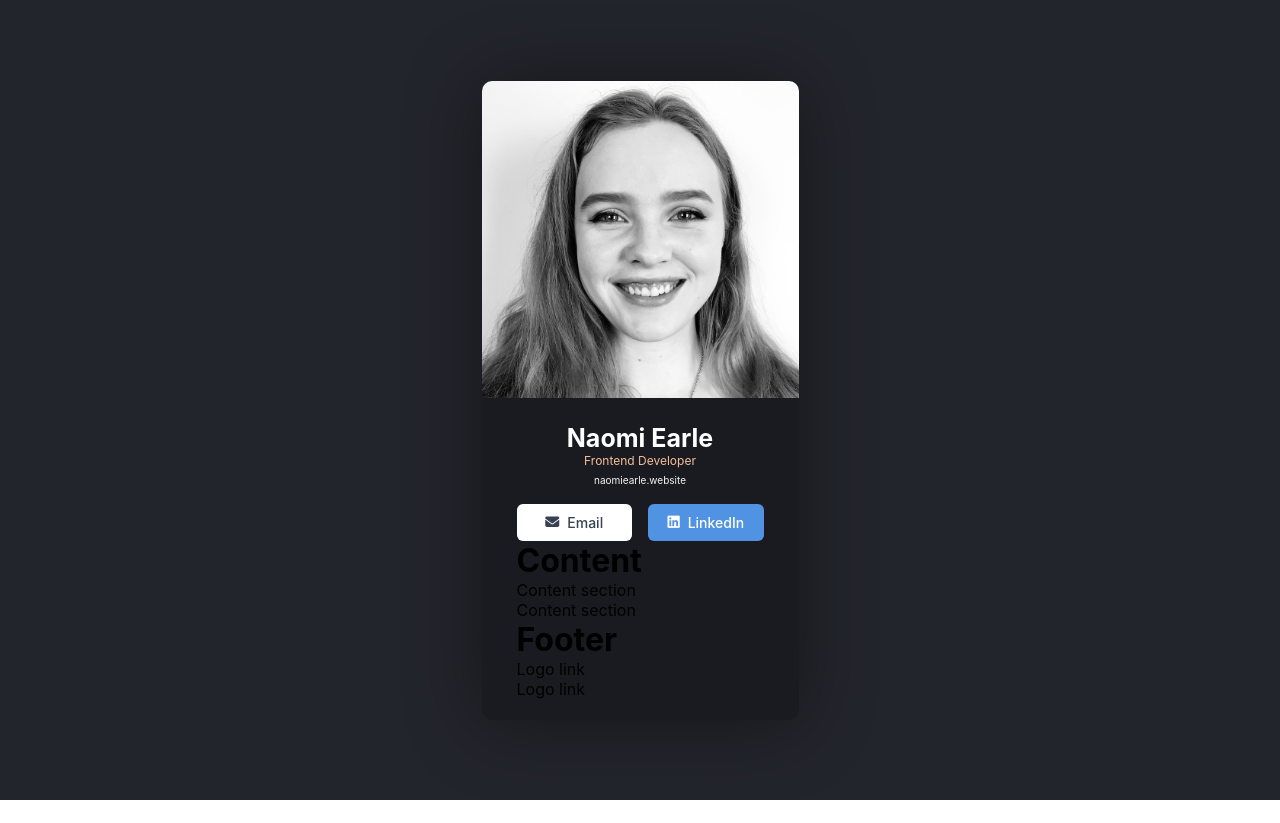
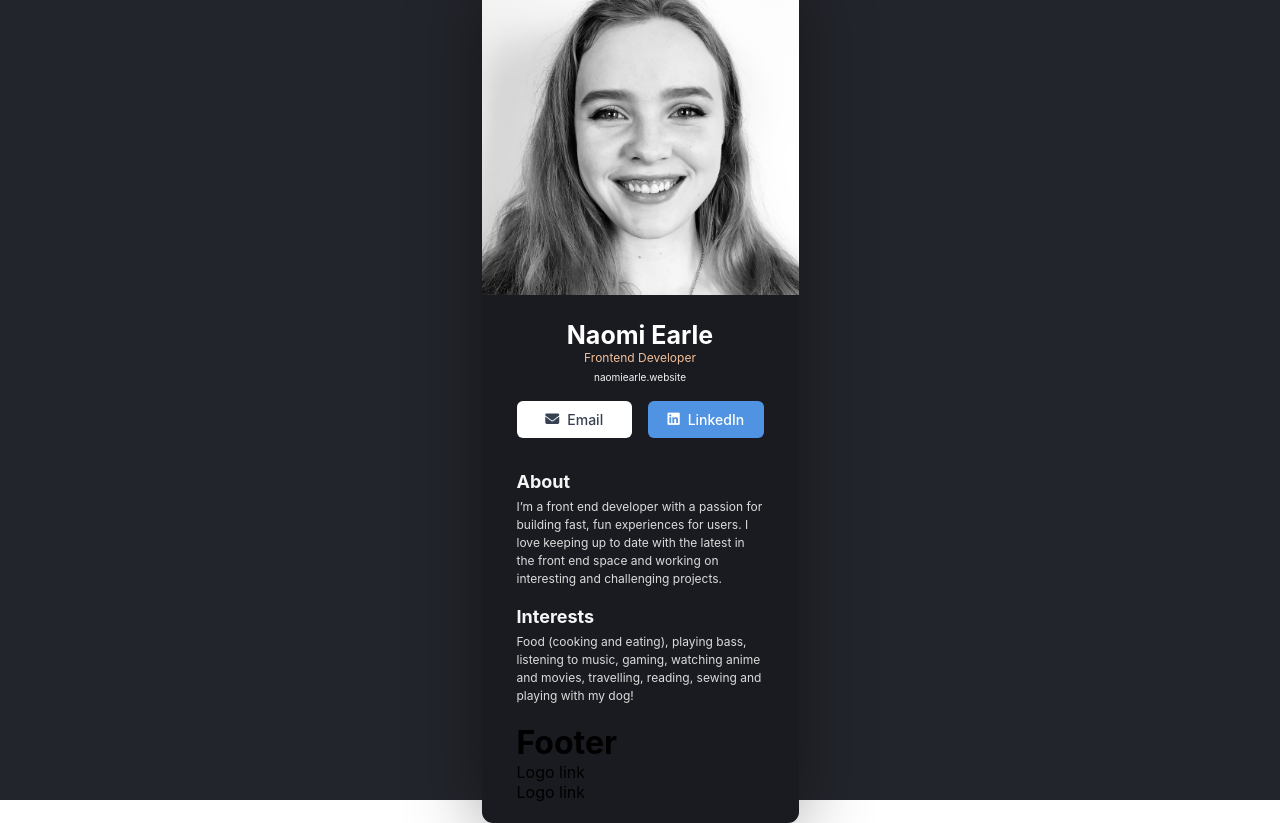
Before and after one commit to naomiearledev/scrimba-digital-business-card, a React (Vite) app: page / in a window 1280 px wide. Before the commit the page ends 800 px from the top, so only its background shows below. Built offline with nearby package versions, Linux system fonts and the light colour scheme.

Commit message:
content section done

```diff
--- /dev/null
+++ b/src/assets/css/Content.css
@@ -0,0 +1,19 @@
+.content {
+  margin-top: 33px;
+}
+
+.content_section {
+  margin-bottom: 18px;
+}
+
+.content_section > h2 {
+  color: #F5F5F5;
+  font-size: 18px;
+  margin-bottom: 6px;
+}
+
+.content_section > p {
+  color: #DCDCDC;
+  font-size: 12px;
+  line-height: 150%;
+}
--- a/src/components/Content.jsx
+++ b/src/components/Content.jsx
@@ -1,11 +1,11 @@
 import ContentSection from "../parts/ContentSection"
+import "../assets/css/Content.css"
 
 export default function Content() {
   return (
     <div className="content">
-      <h1>Content</h1>
-      <ContentSection />
-      <ContentSection />
+      <ContentSection type="about" />
+      <ContentSection type="interests" />
     </div>
   )
 }
--- a/src/parts/ContentSection.jsx
+++ b/src/parts/ContentSection.jsx
@@ -1,5 +1,17 @@
-export default function ContentSection() {
+import PropTypes from 'prop-types'
+
+export default function ContentSection({ type }) {
+  const aboutContent = "I’m a front end developer with a passion for building fast, fun experiences for users. I love keeping up to date with the latest in the front end space and working on interesting and challenging projects."
+  const interestsContent = "Food (cooking and eating), playing bass, listening to music, gaming, watching anime and movies, travelling, reading, sewing and playing with my dog!"
+
   return (
-    <p>Content section</p>
+    <div className="content_section">
+      <h2>{type === 'about' ? 'About' : 'Interests'}</h2>
+      <p>{type === 'about' ? aboutContent : interestsContent}</p>
+    </div>
   )
 }
+
+ContentSection.propTypes = {
+  type: PropTypes.string.isRequired
+}
```
